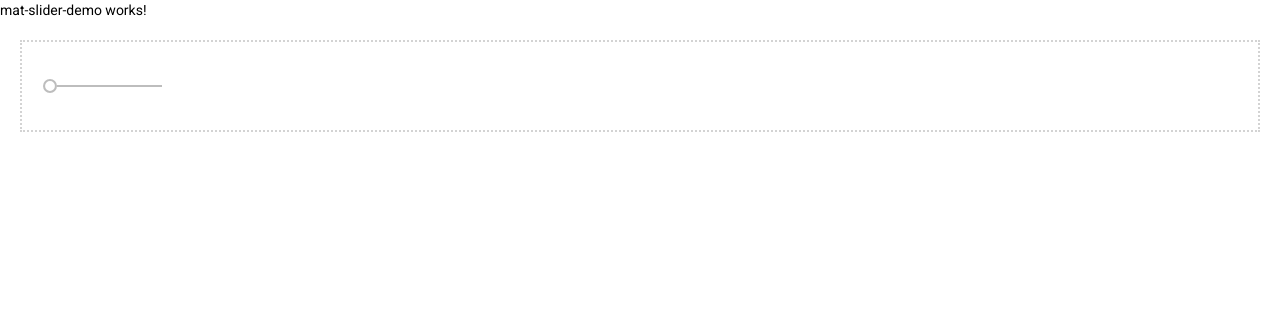
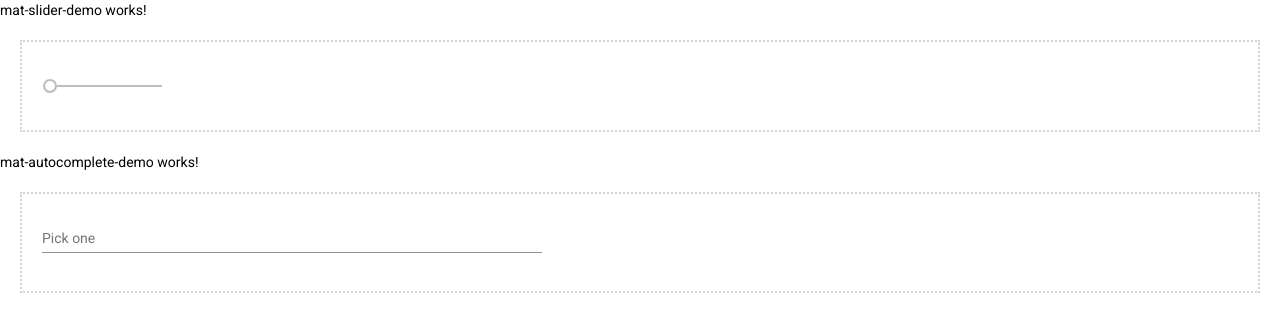
Before and after one commit to MattMarshallian/angular-hello, an Angular app: page / in a window 1280 px wide. Shown: the top 332 px of the page. Built offline with nearby package versions, Linux system fonts and the light colour scheme.

Commit message:
Added autocomplete demo

```diff
--- a/src/app/app.component.html
+++ b/src/app/app.component.html
@@ -1,2 +1,3 @@
 
 <app-mat-slider-demo></app-mat-slider-demo>
+<app-mat-autocomplete-demo></app-mat-autocomplete-demo>
--- /dev/null
+++ b/src/app/mat-autocomplete-demo/mat-autocomplete-demo.component.css
@@ -0,0 +1,9 @@
+.example-form {
+    min-width: 150px;
+    max-width: 500px;
+    width: 100%;
+  }
+
+  .example-full-width {
+    width: 100%;
+  }
--- /dev/null
+++ b/src/app/mat-autocomplete-demo/mat-autocomplete-demo.component.html
@@ -0,0 +1,21 @@
+<p>mat-autocomplete-demo works!</p>
+
+<div class="external-frame">
+  <form class="example-form">
+    <mat-form-field class="example-full-width">
+      <input
+        type="text"
+        placeholder="Pick one"
+        aria-label="Number"
+        matInput
+        [formControl]="myControl"
+        [matAutocomplete]="auto"
+      />
+      <mat-autocomplete #auto="matAutocomplete">
+        <mat-option *ngFor="let option of options" [value]="option">
+          {{ option }}
+        </mat-option>
+      </mat-autocomplete>
+    </mat-form-field>
+  </form>
+</div>
--- /dev/null
+++ b/src/app/mat-autocomplete-demo/mat-autocomplete-demo.component.ts
@@ -0,0 +1,19 @@
+import { Component, OnInit } from '@angular/core';
+import { FormControl } from '@angular/forms';
+
+@Component({
+  selector: 'app-mat-autocomplete-demo',
+  templateUrl: './mat-autocomplete-demo.component.html',
+  styleUrls: ['./mat-autocomplete-demo.component.css', '../app.component.css']
+})
+export class MatAutocompleteDemoComponent implements OnInit {
+
+  myControl = new FormControl();
+  options: string[] = ['One', 'Two', 'Three', 'Dupa'];
+
+  constructor() { }
+
+  ngOnInit(): void {
+  }
+
+}
```
Also changed, not shown: src/app/app.module.ts (+15 -4 lines), 1 other file (tests, documents, lock files or other folders).
